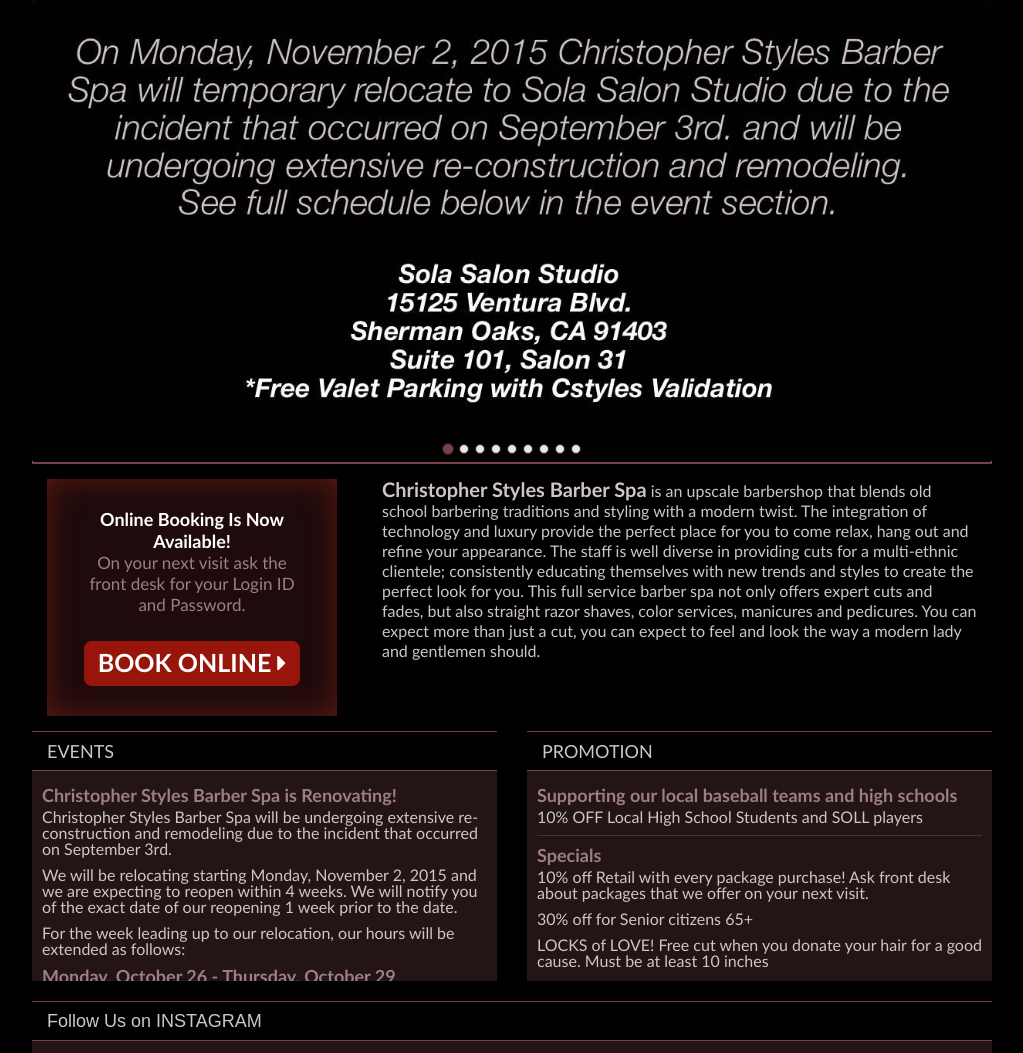
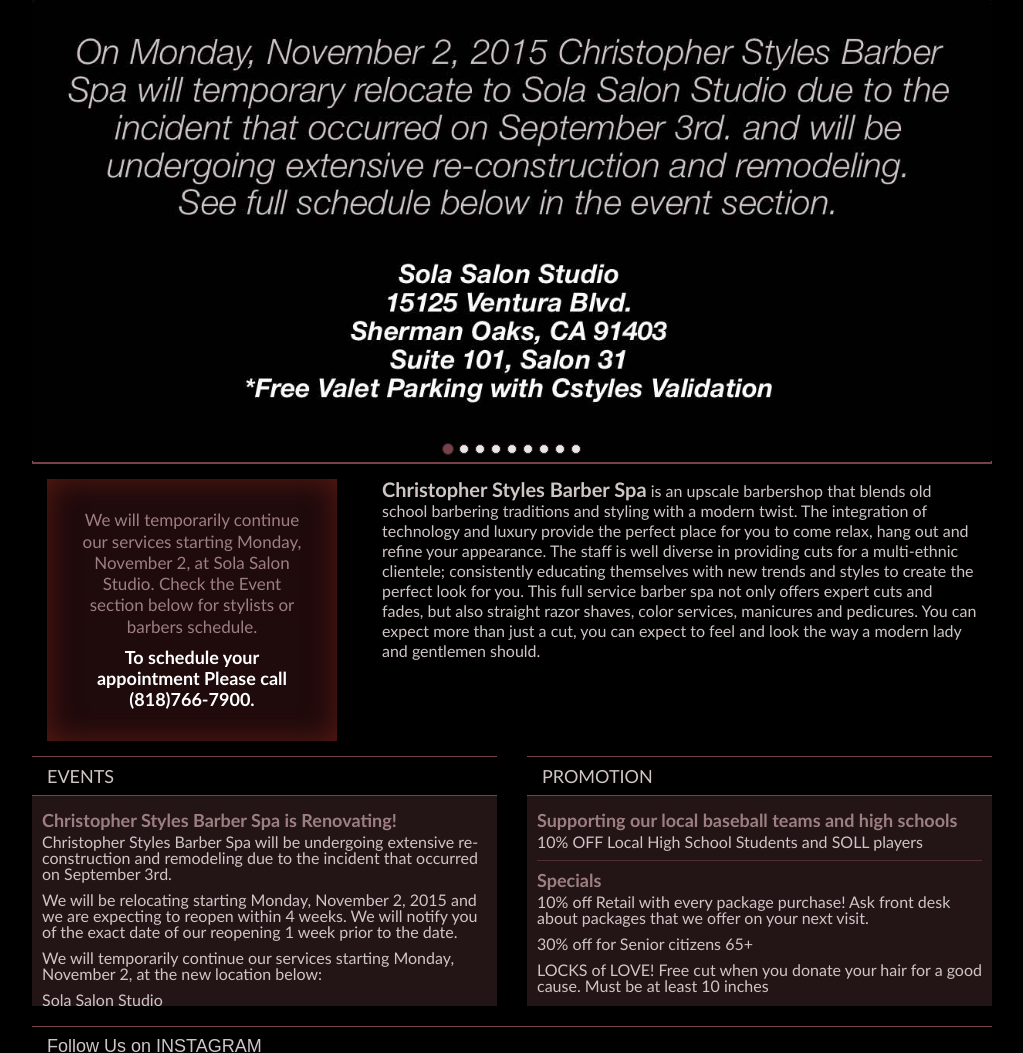
Before and after one commit to LisaSheaDesign/csbs, a PHP site: page / in a window 1280 px wide. Shown: the part 195-1248 px from the top of the page, without its empty margins (128-1151 px from the left). Run offline with PHP 8.4, Linux system fonts and the light colour scheme; some libraries are stand-ins or nearby versions.

Commit message:
add/replce booking with  relocation numeber and copy to contact and home page

```diff
--- a/_includes/sub-nav.php
+++ b/_includes/sub-nav.php
@@ -9,7 +9,9 @@
 
 <ul class="subNav-addLinks">
 <li><a href="/contact-cstyles-barber-spa/">Now Hiring</a></li>
-<li><a class="onlineBookBtn" href="http://99.19.209.226/onlinebooking/" target="_blank">Book Online <i class="fa fa-caret-right"></i></a></li>
+<li>(818)766-7900</li>
 </ul>
-
 </div>
+<?php
+// <a class="onlineBookBtn" href="http://99.19.209.226/onlinebooking/" target="_blank">Book Online <i class="fa fa-caret-right"></i></a>
+?>
--- a/index.php
+++ b/index.php
@@ -108,7 +108,10 @@
 					<article class="row">
 					<div class="col-md-4">
 					  	<div class="bookNowBox">
-					  		<p><strong>Online Booking Is Now Available!</strong> On your next visit ask the front desk for your Login ID and Password.</p><a class="onlineBookBtn" href="http://99.19.209.226/onlinebooking/" target="_blank">Book Online <i class="fa fa-caret-right"></i></a></div>
+					  		<?php
+								//<!-- <p><strong>Online Booking Is Now Available!</strong> On your next visit ask the front desk for your Login ID and Password.</p><a class="onlineBookBtn" href="http://99.19.209.226/onlinebooking/" target="_blank">Book Online <i class="fa fa-caret-right"></i></a></div> -->
+							?>
+					  		<p>We will temporarily continue our services starting Monday, November 2, at Sola Salon Studio. Check the Event section below for stylists or barbers schedule.</p><strong>To schedule your appointment Please call (818)766-7900.</strong> </div>
 					  	</div>
 					  	<div class="col-md-8 byLine"><p><span>Christopher Styles Barber Spa</span> <em>is an upscale barbershop that blends old school barbering traditions and styling with a modern twist. The integration of technology and luxury provide the perfect place for you to come relax, hang out and refine your appearance. The staff is well diverse in providing cuts for a multi-ethnic clientele; consistently educating themselves with new trends and styles to create the perfect look for you. This full service barber spa not only offers expert cuts and fades, but also straight razor shaves, color services, manicures and pedicures. You can expect more than just a cut, you can expect to feel and look the way a modern lady and gentlemen should.</em></p></div>
 					<div class="moreBtn">more</div>
@@ -121,17 +124,6 @@
 							<h3>Christopher Styles Barber Spa is Renovating!</h3>
 							<p>Christopher Styles Barber Spa will be undergoing extensive re-construction and remodeling  due to the incident that occurred on September 3rd.</P>
 							<p>We will be relocating starting Monday, November 2, 2015 and we are expecting to reopen within 4 weeks. We will notify you of the exact date of our reopening 1 week prior to the date.</p>
-							<p>For the week leading up to our relocation, our hours will be extended as follows:</p>
-
-							<h3>Monday, October 26 - Thursday, October 29</h3>
-							<p>9am-8pm</p>
-
-							<h3>Friday, October 30 &amp; Saturday, October 31</h3>
-							<p>9am-9pm</p>
-
-							<h3>Sunday, November 1</h3>
-							<p>9am-4pm</p>
-
 							<p>We will temporarily continue our services starting Monday, November 2, at the new location below:</p>
 
 							<p>Sola Salon Studio<br />
```
Also changed, not shown: contact-cstyles-barber-spa/index.php (+26 -0 lines).
